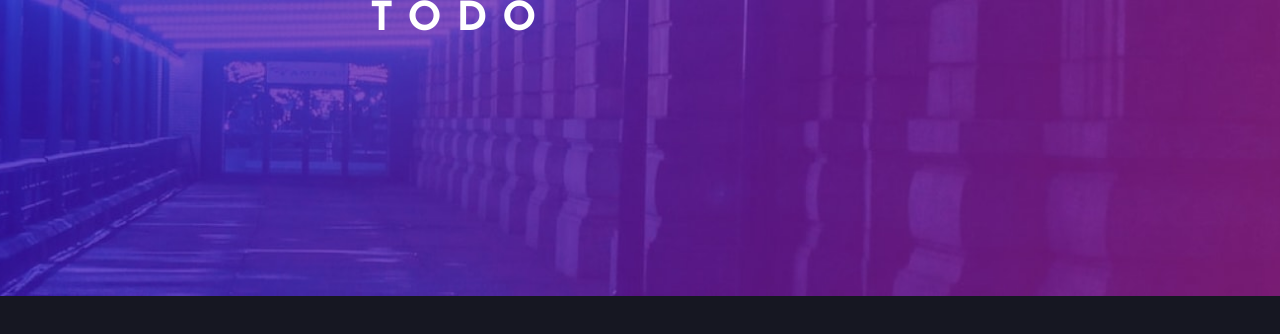
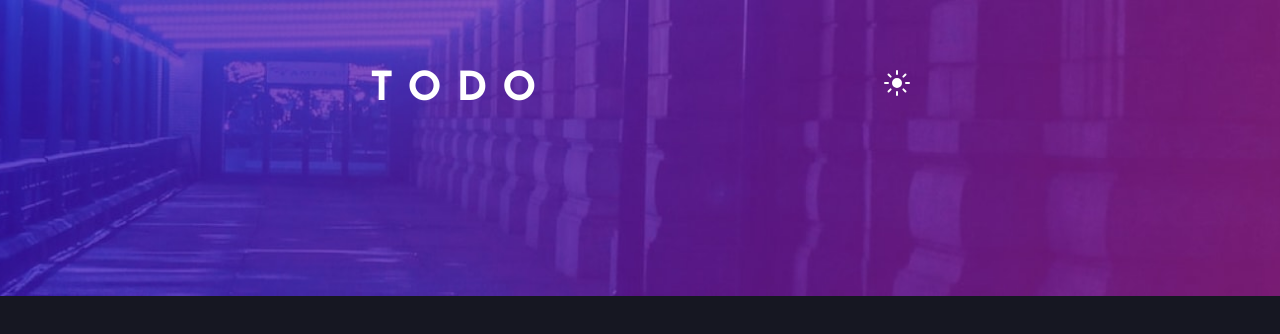
Before and after one commit to Jesuloba-world/todo-app-fm, a React (Create React App) app: page / in a window 1280 px wide. Shown: the top 334 px of the page. Built offline with nearby package versions, Linux system fonts and the light colour scheme.

Commit message:
toggle light and dark good

```diff
--- a/src/App.tsx
+++ b/src/App.tsx
@@ -1,11 +1,17 @@
-import React from "react";
+import React, { useState } from "react";
 import Background from "./containers/Background/Background";
 import Todo from "./containers/Todo/Todo";
 
 function App() {
+	const [isDark, setIsDark] = useState(true);
+
+	const toggleDarkMode = () => {
+		setIsDark((prev) => !prev);
+	};
+
 	return (
-		<Background isDark={true}>
-			<Todo />
+		<Background isDark={isDark}>
+			<Todo toggleDark={toggleDarkMode} isDark={isDark} />
 		</Background>
 	);
 }
--- /dev/null
+++ b/src/components/ToggleDark/ToggleDark.tsx
@@ -0,0 +1,32 @@
+import React from "react";
+
+interface props {
+	toggleDark: () => void;
+	isDark: Boolean;
+}
+
+const ToggleDark: React.FC<props> = (props) => {
+	return (
+		<div onClick={props.toggleDark}>
+			{props.isDark ? (
+				<svg xmlns="http://www.w3.org/2000/svg" width="26" height="26">
+					<path
+						fill="#FFF"
+						fill-rule="evenodd"
+						d="M13 21a1 1 0 011 1v3a1 1 0 11-2 0v-3a1 1 0 011-1zm-5.657-2.343a1 1 0 010 1.414l-2.121 2.121a1 1 0 01-1.414-1.414l2.12-2.121a1 1 0 011.415 0zm12.728 0l2.121 2.121a1 1 0 01-1.414 1.414l-2.121-2.12a1 1 0 011.414-1.415zM13 8a5 5 0 110 10 5 5 0 010-10zm12 4a1 1 0 110 2h-3a1 1 0 110-2h3zM4 12a1 1 0 110 2H1a1 1 0 110-2h3zm18.192-8.192a1 1 0 010 1.414l-2.12 2.121a1 1 0 01-1.415-1.414l2.121-2.121a1 1 0 011.414 0zm-16.97 0l2.121 2.12A1 1 0 015.93 7.344L3.808 5.222a1 1 0 011.414-1.414zM13 0a1 1 0 011 1v3a1 1 0 11-2 0V1a1 1 0 011-1z"
+					/>
+				</svg>
+			) : (
+				<svg xmlns="http://www.w3.org/2000/svg" width="26" height="26">
+					<path
+						fill="#FFF"
+						fill-rule="evenodd"
+						d="M13 0c.81 0 1.603.074 2.373.216C10.593 1.199 7 5.43 7 10.5 7 16.299 11.701 21 17.5 21c2.996 0 5.7-1.255 7.613-3.268C23.22 22.572 18.51 26 13 26 5.82 26 0 20.18 0 13S5.82 0 13 0z"
+					/>
+				</svg>
+			)}
+		</div>
+	);
+};
+
+export default ToggleDark;
--- a/src/containers/Todo/Todo.tsx
+++ b/src/containers/Todo/Todo.tsx
@@ -1,11 +1,23 @@
 import React from "react";
 
 import AppName from "../../components/AppName/AppName";
+import ToggleDark from "../../components/ToggleDark/ToggleDark";
 
-const Todo: React.FC = (props) => {
+interface todoProps {
+	toggleDark: () => void;
+	isDark: Boolean;
+}
+
+const Todo: React.FC<todoProps> = (props) => {
 	return (
-		<div>
-			<AppName />
+		<div className="Todo">
+			<div className="Todo--top">
+				<AppName />
+				<ToggleDark
+					toggleDark={props.toggleDark}
+					isDark={props.isDark}
+				/>
+			</div>
 		</div>
 	);
 };
--- /dev/null
+++ b/src/sass/components/_todo.scss
@@ -0,0 +1,8 @@
+.Todo {
+	padding-top: 7rem;
+
+	&--top {
+		display: flex;
+		justify-content: space-between;
+	}
+}
--- a/src/sass/index.scss
+++ b/src/sass/index.scss
@@ -9,3 +9,4 @@
 
 // Component
 @import "./components/appName";
+@import "./components/todo";
```
